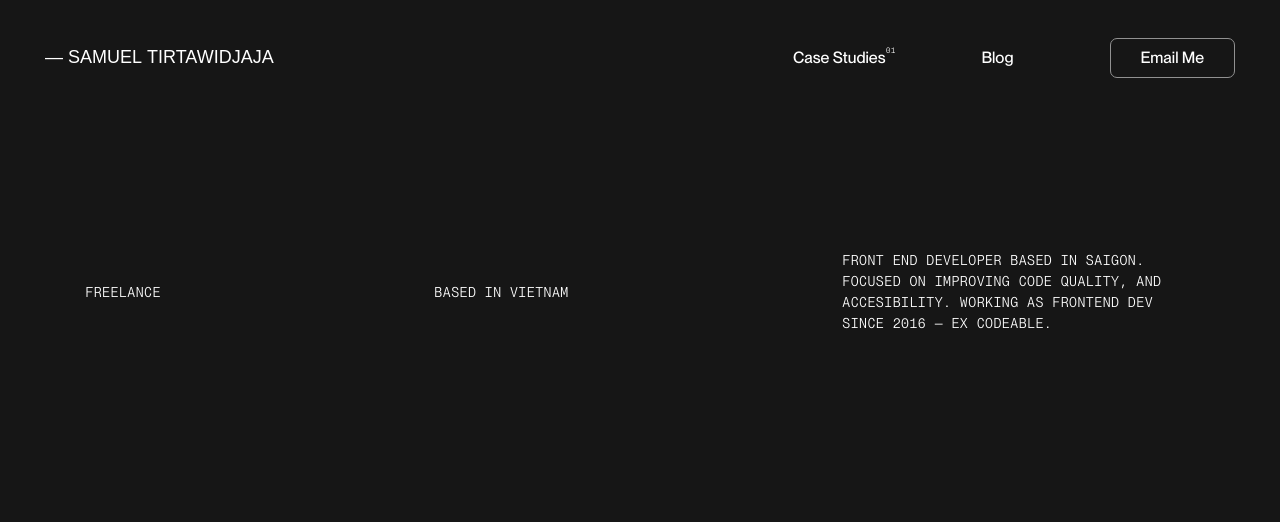
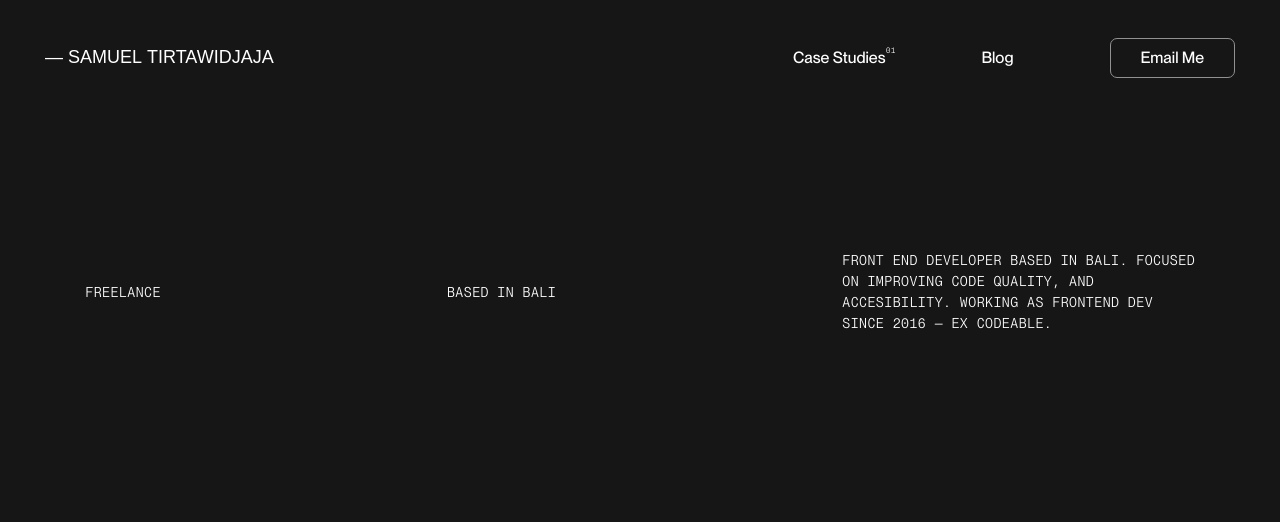
Before and after one commit to Saoming/website, an Astro site: page / in a window 1280 px wide. Shown: the top 522 px of the page. Built offline with nearby package versions, Linux system fonts and the light colour scheme; Astro itself is replaced by a stand-in of ours; some packages are replaced by stand-ins of ours; a web font is replaced by a local one.

Commit message:
update location from Vietnam to Bali
Co-Authored-By: Claude Opus 4.8 (1M context) <noreply@anthropic.com>

```diff
--- a/src/components/Footer.astro
+++ b/src/components/Footer.astro
@@ -18,7 +18,7 @@ import Socials from "./Socials.astro";
         <p
           class="font-light font-neue-montreal-mono text-[#919191] text-[14px] md:text-base"
         >
-          BASED IN VIETNAM - WORKING WORLDWIDE
+          BASED IN BALI - WORKING WORLDWIDE
         </p>
       </div>
       <div class="w-full flow lg:w-fit">
--- a/src/components/Hero.astro
+++ b/src/components/Hero.astro
@@ -7,9 +7,9 @@ import Socials from "./Socials.astro";
     class="flex flex-col md:flex-row items-start md:items-center justify-between lg:px-[40px] font-neue-montreal-mono flow zero-flow mb-[40px] lg:mb-[194px]"
   >
     <span class="text-[14px] font-light uppercase">Freelance</span>
-    <span class="text-[14px] font-light uppercase">Based in Vietnam</span>
+    <span class="text-[14px] font-light uppercase">Based in Bali</span>
     <span class="text-[14px] font-light max-w-[353px] uppercase">
-      FRONT END Developer based in Saigon. FOCUSED ON IMPROVING CODE QUALITY,
+      FRONT END Developer based in Bali. FOCUSED ON IMPROVING CODE QUALITY,
       AND ACCESIBILITY. WORKING AS FRONTEND DEV SINCE 2016 — EX CODEABLE.</span
     >
   </div>
```
